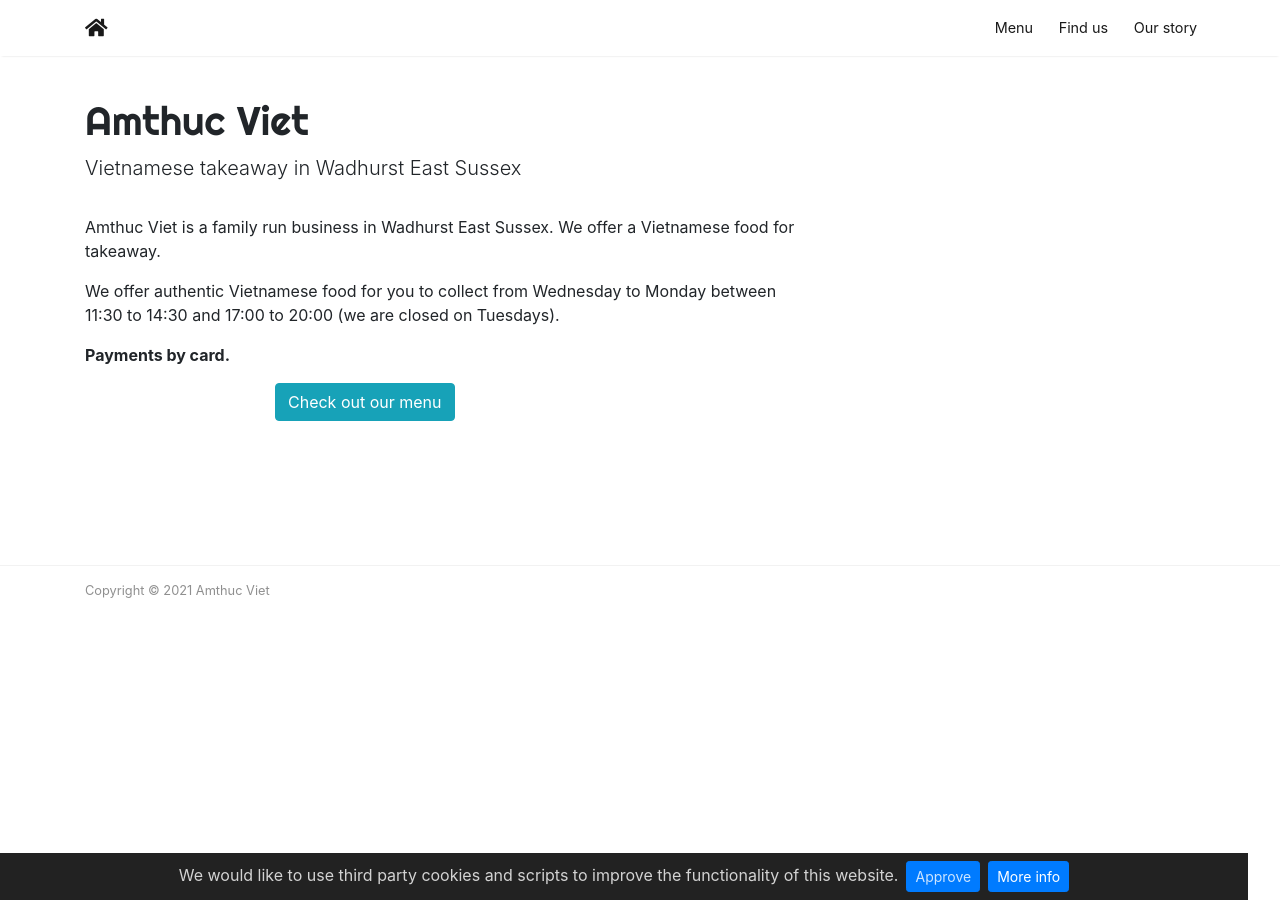
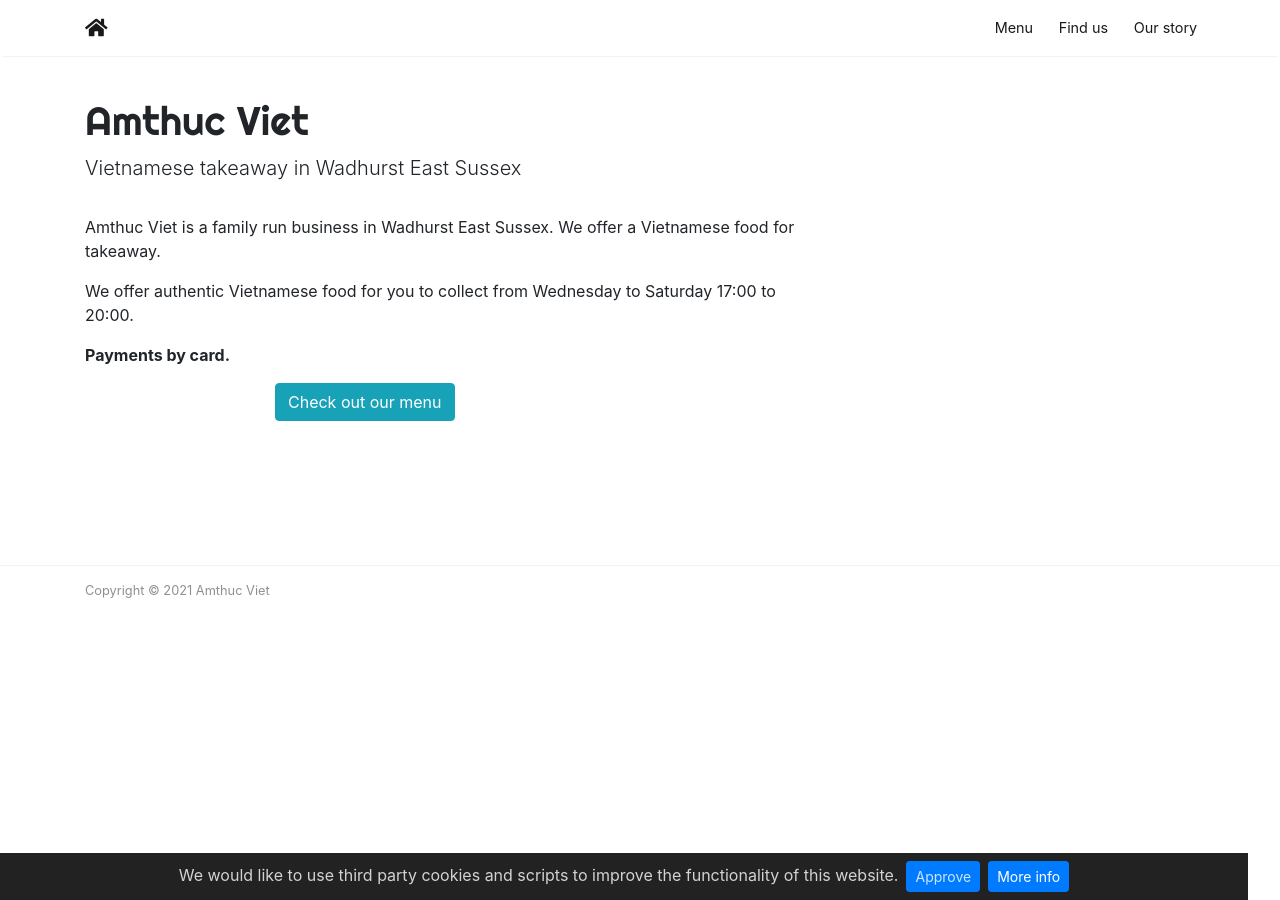
Before and after one commit to sela/amthuc-viet, a Jekyll site: the page built from index.html, in a window 1280 px wide. Built offline with Jekyll 4.4.1, drawn with Linux system fonts in a browser that asks for light colours; nearby versions of some CDN libraries; the list of posts is cut into pages by our own code; comment, search, counter and statistics services are not loaded.

Commit message:
change open times

```diff
--- a/index.html
+++ b/index.html
@@ -14,7 +14,7 @@ title: Home
     <div class="row">
         <div class="col-md-8 pr-4">
             <p>Amthuc Viet is a family run business in Wadhurst East Sussex. We offer a Vietnamese food for takeaway.</p>
-            <p>We offer authentic Vietnamese food for you to collect from Wednesday to Monday between 11:30 to 14:30 and 17:00 to 20:00 (we are closed on Tuesdays).</p>
+            <p>We offer authentic Vietnamese food for you to collect from Wednesday to Saturday 17:00 to 20:00.</p>
             <p><b>Payments by card.</b></p>
         </div>
     </div>
```
